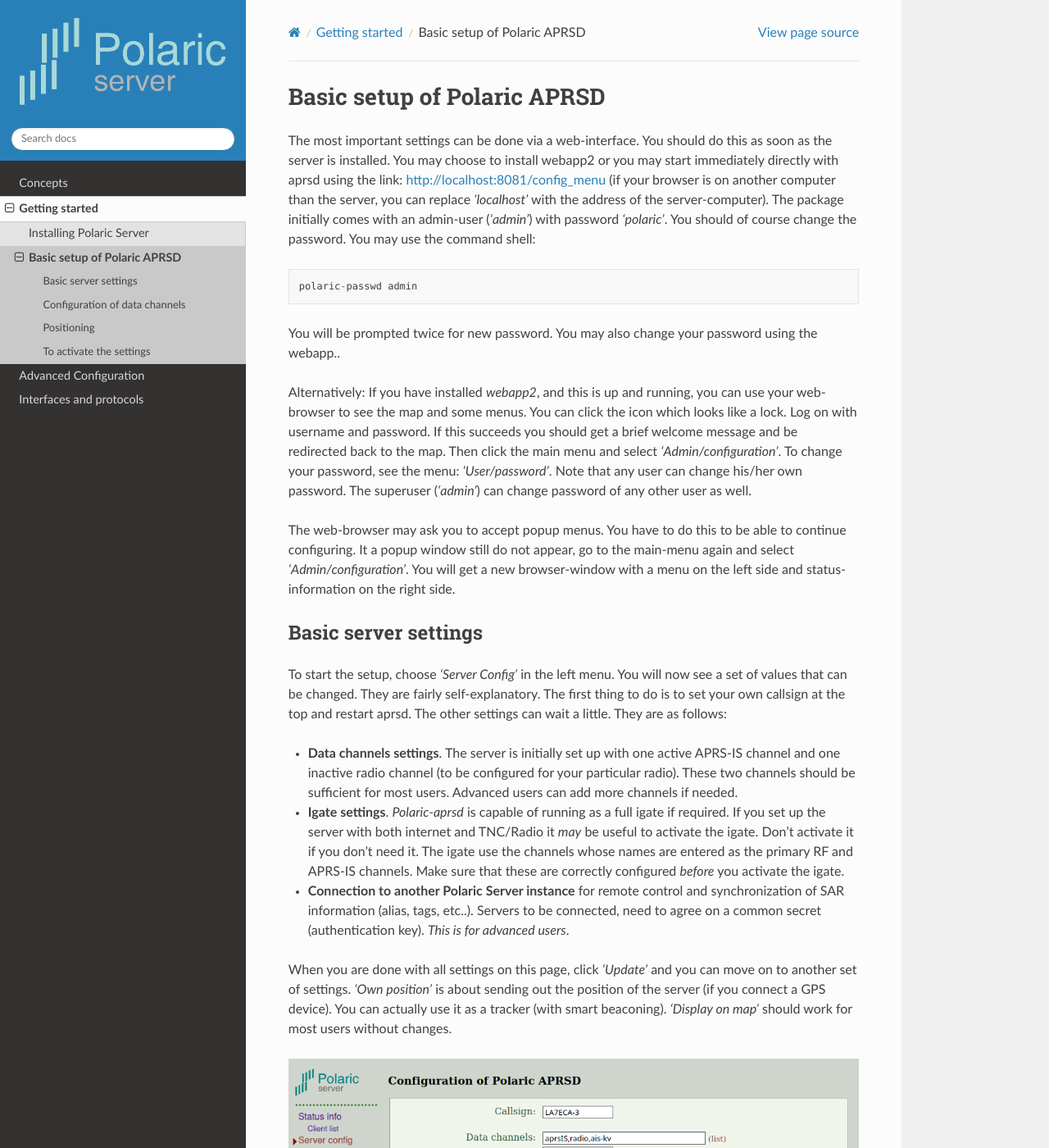
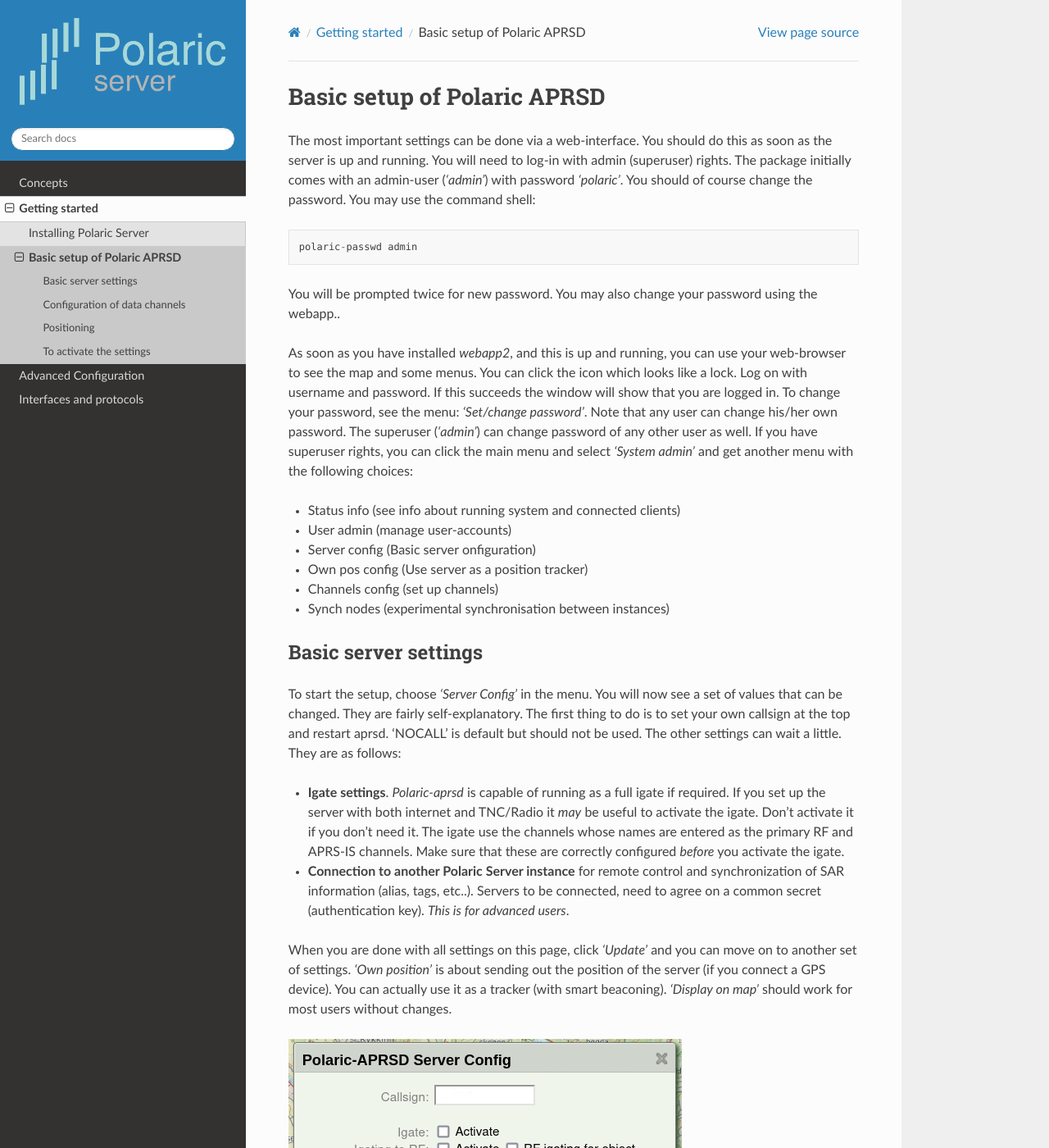
Before and after one commit to joakimsk/docs, a Sphinx documentation site: the page built from docs/setup.rst, in a window 1280 px wide and 1400 px high. Shown: the whole window at 82% size. Built offline with Sphinx 7.4.7 and the Read the Docs theme 2.0.0, drawn with Linux system fonts in a browser that asks for light colours; some of the changed text lies outside the part shown.

Commit message:
Update setup.rst

```diff
--- a/docs/setup.rst
+++ b/docs/setup.rst
@@ -2,22 +2,25 @@
 Basic setup of Polaric APRSD
 ============================
 
-The most important settings can be done via a web-interface. You should do this as soon as the server is installed. You may choose to install webapp2 or you may start immediately directly with aprsd using the link: http://localhost:8081/config_menu (if your browser is on another computer than the server, you can replace *'localhost'* with the address of the server-computer). The package initially comes with an admin-user (*‘admin’*) with password *‘polaric’*. You should of course change the password. You may use the command shell::
+The most important settings can be done via a web-interface. You should do this as soon as the server is up and running. You will need to log-in with admin (superuser) rights. The package initially comes with an admin-user (*‘admin’*) with password *‘polaric’*. You should of course change the password. You may use the command shell::
 
     polaric-passwd admin
 
 You will be prompted twice for new password. You may also change your password using the webapp..
 
-Alternatively: If you have installed *webapp2*, and this is up and running, you can use your web-browser to see the map and some menus. You can click the icon which looks like a lock. Log on with username and password. If this succeeds you should get a brief welcome message and be redirected back to the map. Then click the main menu and select *'Admin/configuration'*. To change your password, see the menu: *'User/password'*. Note that any user can change his/her own password. The superuser (*'admin'*) can change password of any other user as well.
+As soon as you have installed *webapp2*, and this is up and running, you can use your web-browser to see the map and some menus. You can click the icon which looks like a lock. Log on with username and password. If this succeeds the window will show that you are logged in. To change your password, see the menu: *'Set/change password'*. Note that any user can change his/her own password. The superuser (*'admin'*) can change password of any other user as well. If you have superuser rights, you can click the main menu and select *'System admin'* and get another menu with the following choices:
 
-The web-browser may ask you to accept popup menus. You have to do this to be able to continue configuring. It a popup window still do not appear, go to the main-menu again and select *'Admin/configuration'*. You will get a new browser-window with a menu on the left side and status-information on the right side.
+* Status info (see info about running system and connected clients)
+* User admin (manage user-accounts)
+* Server config (Basic server onfiguration)
+* Own pos config (Use server as a position tracker)
+* Channels config (set up channels)
+* Synch nodes (experimental synchronisation between instances)
 
 Basic server settings
 ---------------------
 
-To start the setup, choose *'Server Config'* in the left menu. You will now see a set of values that can be changed. They are fairly self-explanatory. The first thing to do is to set your own callsign at the top and restart aprsd. The other settings can wait a little. They are as follows:
-
-* **Data channels settings**. The server is initially set up with one active APRS-IS channel and one inactive radio channel (to be configured for your particular radio). These two channels should be sufficient for most users. Advanced users can add more channels if needed.
+To start the setup, choose *'Server Config'* in the menu. You will now see a set of values that can be changed. They are fairly self-explanatory. The first thing to do is to set your own callsign at the top and restart aprsd. 'NOCALL' is default but should not be used. The other settings can wait a little. They are as follows:
 
 * **Igate settings**. *Polaric-aprsd* is capable of running as a full igate if required. If you set up the server with both internet and TNC/Radio it *may* be useful to activate the igate. Don't activate it if you don't need it. The igate use the channels whose names are entered as the primary RF and APRS-IS channels. Make sure that these are correctly configured *before* you activate the igate.
 
@@ -25,13 +28,16 @@
 
 When you are done with all settings on this page, click *'Update'* and you can move on to another set of settings. *'Own position'* is about sending out the position of the server (if you connect a GPS device). You can actually use it as a tracker (with smart beaconing). *'Display on map'* should work for most users without changes.
 
-.. image:: img/sc1.png
+.. image:: img/sc1.x.png
 
 
 Configuration of data channels
 ------------------------------
+The figure shows how it looks like. You see a list of channels and the running status of those. You may delete channels, add channels or click the edit-icon to se more detailed info and edit settings of the channel.
 
-The APRS-IS channel is already set up and activated. The figure shows how it looks like: The channel may for example use the server *`aprs.no`*, port 14585 which automatically delivers APRS traffic from Norway. Users in other countries should change the APRS-IS server. You should also add a *passcode* which will allow you to send data to APRS-IS as well. This code is generated based on your callsign. There are programs or services on the net that can generate a passcode for you if you have a valid callsign. You should also set a filter expression that says more specifically what you want from the APRS-IS server. The filter should be set to accept data from your geographical area of interest or types of data you need. Note that this filter is necessary if you use the general port 14580. See more information about such filters.
+Up to two channels may be marked as primary. One Internet-channel and one radio-channel. This is needed when igate is activated or the server needs to send out things on APRS. Extra channels that are not primary are normally receive-only.
+
+One APRS-IS channel (aprsIS) is already set up and activated.The channel may for example use the server *`aprs.no`*, port 14585 which automatically delivers APRS traffic from Norway. Users in other countries should change the APRS-IS server. You should also add a *passcode* which will allow you to send data to APRS-IS as well. This code is generated based on your *callsign*. There are programs or services on the net that can generate a passcode for you if you have a valid callsign. You should also set a filter expression that says more specifically what you want from the APRS-IS server. The filter should be set to accept data from your geographical area of interest or types of data you need. Note that this filter is necessary if you use the general port 14580. See more information about such filters.
 
 The radio channel is not activated by default. If you need to use a TNC or a radio with builtin APRS, you can configure and activate this channel. Here are the settings:
 
```
Also changed, not shown: other parts of docs/setup.rst (+2 -2 lines).
